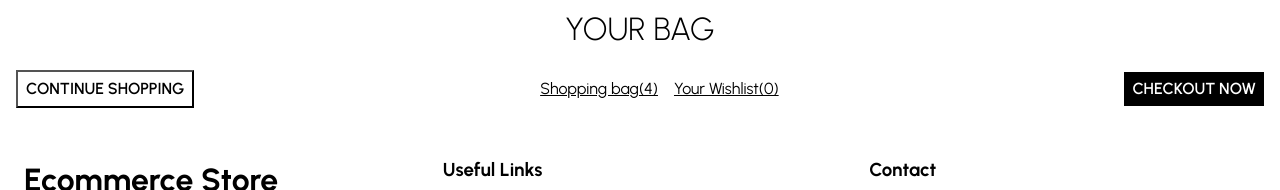
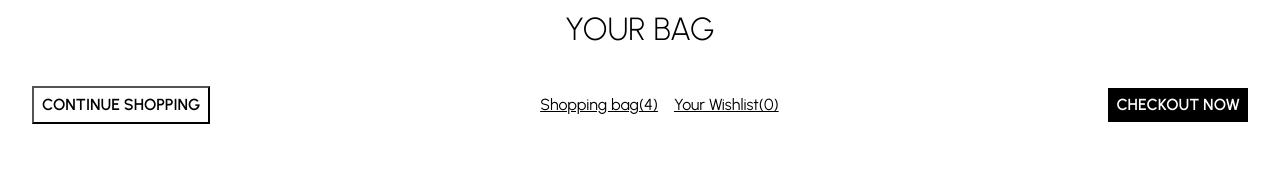
Before and after one commit to adarraji/react-shop, a React (Create React App) app: page / in a window 1280 px wide. Shown: the part 122-312 px from the top of the page. Built offline with nearby package versions, Linux system fonts and the light colour scheme.

Commit message:
added padding to top

```diff
--- a/src/pages/Cart.js
+++ b/src/pages/Cart.js
@@ -37,7 +37,7 @@ const Title = styled.h1.attrs({
 })``;
 
 const Top = styled.div.attrs({
-    className: "flex items-center justify-between"
+    className: "flex items-center justify-between pa3"
 })``;
 
 const TopButton = styled.button.attrs({
```
